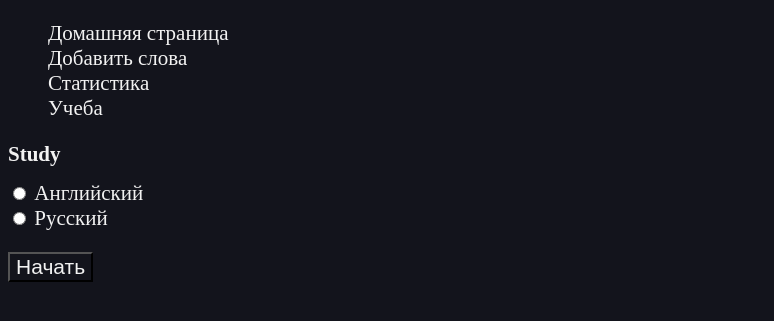
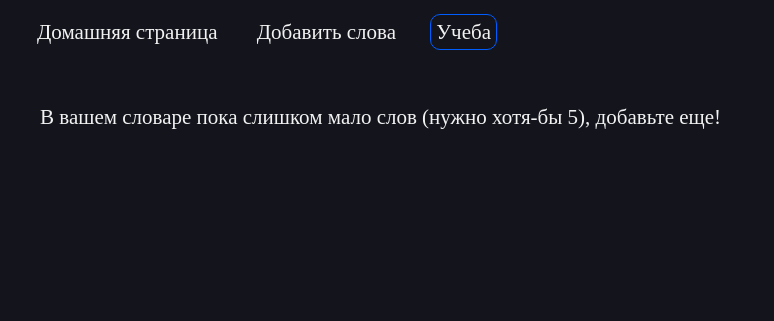
Before and after one commit to AlekseyMartunov/LearnWords, a Django app: page /study/ in a window 1280 px wide. Shown: the top 321 px of the page, without its empty margins (0-774 px from the left). Run offline with Django 4.2, Linux system fonts and the light colour scheme; data that the repository does not hold is empty.

Commit message:
some fixing

```diff
--- a/DjangoWords/settings.py
+++ b/DjangoWords/settings.py
@@ -108,7 +108,7 @@ AUTH_PASSWORD_VALIDATORS = [
 # Internationalization
 # https://docs.djangoproject.com/en/4.1/topics/i18n/
 
-LANGUAGE_CODE = 'en-us'#'en-us'
+LANGUAGE_CODE = 'ru-Ru'#'en-us'
 
 TIME_ZONE = 'UTC'
 
--- a/Words/static/Words/css/style.css
+++ b/Words/static/Words/css/style.css
@@ -1,7 +1,9 @@
 * {
-   background-color: #13141C;
-   color: #F2F2F2;
-   font-size: 21px;
+	margin: 0px;
+	padding: 0px;
+   	background-color: #13141C;
+   	color: #F2F2F2;
+   	font-size: 21px;
 }
 
 li {
@@ -12,28 +14,135 @@ a {
     text-decoration: none;
 }
 
-.menu > li {
-	display: inline;
+.menu {
+	padding: 20px;
 }
 
+.menu li {
+	display: inline;
+	margin: 10px;
+	list-style-type: none;
+}
+
+.menu a {
+	padding: 5px;
+	margin: 2px;
+}
+
+.menu a:hover {
+	color: #005DFF;
+}
+
+.selected {
+	border: 1px solid #005DFF;
+	border-radius: 10px;
+}
+
+.words_list {
+	padding: 10px;
+	margin: 20px;
+}
+
+.words_list ul {
+	padding: 20px;
+	width: 300px;
+	border: 1px solid white;
+	border-radius: 15px;
+}
+
+.words_list li {
+	margin: 5px;
+}
+
+.words_list p {
+	margin: 10px;
+}
+
+.words_list li:hover{
+	list-style-type: disc;
+}
+
+.add_words_form {
+	margin: 20px;
+	padding: 10px;
+}
+
+.add_words_form div {
+	margin: 20px;
+	padding: 10px;
+}
+
+.add_words_form input {
+	padding: 10px;
+	border: 1px solid white;
+	border-radius: 5px;
+	outline-style: none;
+}
+
+.add_words_form input:focus {
+	border: 1px solid #005DFF;
+}
+
+
+button {
+	padding: 15px;
+	border: 1px solid;
+	border-radius: 15px;
+}
+
+button:hover {
+	color: #005DFF;
+}
+
+
+.question_page {
+	margin: 40px;
+}
+
+.set_language{
+	margin-bottom: 40px;
+}
+
+.question_page input, label{
+	margin: 20px;
+}
+
+
 .success {
+	text-align: center;
+	width: 500px;
 	color:  green;
+	padding: 15px;
+	border: 1px solid;
+	border-radius: 15px;
 }
 
 .error {
+	text-align: center;
+	width: 500px;
 	color:  red;
+	padding: 15px;
+	border: 1px solid;
+	border-radius: 15px;
 }
 
 .element_answer{
-	width: 150px;
+	width: 300px;
 	height: 50px;
 	border:solid 1px;
 	border-radius: 10px ;
-	text-align: center;
-	vertical-align: center;
 	margin: 10px;
+	text-align:center;
+	line-height: 50px;
+	/*vertical-align: middle;
+	display: table-cell;*/
+
 }
 
 .element_answer:hover {
   background-color: #0098E5;
 }
+
+.word_info {
+	margin: 50px;
+}
--- a/Words/static/Words/js/SendWords.js
+++ b/Words/static/Words/js/SendWords.js
@@ -26,7 +26,7 @@ function renderAnswer(status){
 		let form_element = document.getElementById('form');
 		let div = document.createElement('div');
 		div.className = 'success';
-		div.innerHTML = 'слова успешно добавлены в ваш словарь';
+		div.innerHTML = 'Cлова успешно добавлены в ваш словарь';
 		form_element.append(div);
 
 		setTimeout(removeElement, 2000);
@@ -39,7 +39,7 @@ function renderAnswer(status){
 		let form_element = document.getElementById('form');
 		let div = document.createElement('div');
 		div.className = 'error';
-		div.innerHTML = 'Что то пошло не так...';
+		div.innerHTML = 'Возникла ошибка при добавлении слов в словарь';
 		form_element.append(div);
 
 		setTimeout(removeElement, 2000);
--- a/Words/templates/Words/HomePage.html
+++ b/Words/templates/Words/HomePage.html
@@ -4,13 +4,16 @@
 
 
 {% if words %}
-    <ul class="menu">
+    <div class="words_list">
+        <p>Пар всего: {{ words|length }}</p>
+        <ul>
             {% for word in words%}
             <li>
                  <a href="{{ word.get_absolute_url }}"> {{ word.name_rus }} <span> - </span>{{ word.name_eng }} </a>
             </li>
             {% endfor %}
         </ul>
+    </div>
 {% else %}
     <p>В вашем словаре пока еще нет слов</p>
 {% endif %}
--- a/Words/templates/Words/Statistics.html
+++ /dev/null
@@ -1,5 +0,0 @@
-{% extends "Words/base.html"%}
-
-{% block content %}
-<h1>Statistics</h1>
-{% endblock %}
--- a/Words/templates/Words/Study.html
+++ b/Words/templates/Words/Study.html
@@ -3,24 +3,26 @@
 {% block content %}
 
 
-<h1>Study</h1>
+
 {% csrf_token %}
+{% if words|length > 5 %}
+  <div class="question_page">
+  <div class="set_language">
+    <p>Какой перевод вы хотите учить?</p>
+    <input type="radio" id="language1" name="language" value="eng">
+    <label for="language1">С английского на русский</label><br>
+    <input type="radio" id="language2" name="language" value="rus">
+    <label for="language2">С русского на английский</label><br>
+    <p><button type="button" id="button">Начать</button></p>
+  </div>
 
-<input type="radio" id="language1" name="language" value="eng">
-<label for="language1">Английский</label><br>
-<input type="radio" id="language2" name="language" value="rus">
-<label for="language2">Русский</label><br>
-
-<p><button type="button" id="button">Начать</button></p>
-
-<div id="question_menu">
-  <div id="question_text"></div>
-
+  <div id="question_menu">
+      <div id="question_text"></div>
+  </div>
 </div>
-
-
-
 <script src="{% static 'Words/js/Study.js' %}"></script>
-
+{% else %}
+<div class="question_page"> В вашем словаре пока слишком мало слов (нужно хотя-бы 5), добавьте еще!</div>
+{% endif %}
 
 {% endblock %}
--- a/Words/templates/Words/base.html
+++ b/Words/templates/Words/base.html
@@ -7,11 +7,17 @@
     <link rel="stylesheet" href="{% static 'Words/css/style.css' %}" type="text/css">
 </head>
 <body>
-    <ul>
-        {% for m in menu %}
-        <li><a href="{% url m.url %}">{{ m.name }}</a></li>
-        {% endfor %}
-    </ul>
+    <div class="menu">
+        <ul>
+            {% for m in menu %}
+                {% if m.select == selected %}
+                    <li><a class="selected" href="{% url m.url %}">{{ m.name }}</a></li>
+                {% else %}
+                    <li><a href="{% url m.url %}">{{ m.name }}</a></li>
+                {% endif %}
+            {% endfor %}
+        </ul>
+    </div>
     {% block content %}
 
     {% endblock %}
--- /dev/null
+++ b/Words/templatetags/words_tags.py
@@ -0,0 +1,18 @@
+from datetime import datetime
+from django import template
+
+
+register = template.Library()
+
+
+@register.simple_tag(takes_context=True)
+def time_difference(context):
+    word = context['word'].created
+    was_created = datetime(word.year, word.month, word.day, word.hour, word.minute)
+    delta = datetime.now() - was_created
+
+    days, seconds = delta.days, delta.seconds
+    hours = seconds // 3600
+    minutes = (seconds % 3600) // 60
+
+    return f"Дней: {days}, Часов:{hours}, Минут: {minutes}"
--- a/Words/urls.py
+++ b/Words/urls.py
@@ -5,6 +5,5 @@ urlpatterns = [
     path('', views.HomePage.as_view(), name='home'),
     path('word/<slug:slug>/', views.WordDetail.as_view(), name='detail_view'),
     path('add_words/', views.AddWords.as_view(), name='add_words'),
-    path('statistics/', views.Statistics.as_view(), name='statistics'),
     path('study/', views.Study.as_view(), name='study')
 ]
--- a/Words/utils.py
+++ b/Words/utils.py
@@ -1,10 +1,10 @@
 from random import choice, shuffle
 
 
-menu = ({"name": "Домашняя страница", "url": "home"},
-        {"name": "Добавить слова", "url": "add_words"},
-        {"name": "Статистика", "url": "statistics"},
-        {"name": "Учеба", "url": "study"},)
+menu = ({"name": "Домашняя страница", "url": "home", "select": 1},
+        {"name": "Добавить слова", "url": "add_words", "select": 2},
+        {"name": "Учеба", "url": "study", "select": 3},
+        )
 
 
 class DataMixin:
@@ -14,6 +14,14 @@ class DataMixin:
         context = kwargs
         context["menu"] = menu
         return context
+
+    def get_client_ip(self, request):
+        x_forwarded_for = request.META.get('HTTP_X_FORWARDED_FOR')
+        if x_forwarded_for:
+            ip = x_forwarded_for.split(',')[0]
+        else:
+            ip = request.META.get('REMOTE_ADDR')
+        return ip
 
 
 class QuestionMaker:
@@ -31,6 +39,9 @@ class QuestionMaker:
         """ возвращает list словарей типа {'pk':1, 'question': 'кот',
         'answers': ('dog', 'cat', 'red', 'black'), correct: 1} """
         quiz = []
+        if len(self.__words) < 5:
+            return quiz
+
         for word in self.__words:
             dict_element = {}
             dict_element["pk"] = word.pk
--- a/Words/views.py
+++ b/Words/views.py
@@ -1,5 +1,6 @@
 from django.http import HttpResponse
 from django.http import JsonResponse
+from django.shortcuts import render
 from django.views.generic import ListView, DetailView, TemplateView
 import json
 
@@ -14,10 +15,14 @@ class HomePage(DataMixin, ListView):
     template_name = "Words/HomePage.html"
     context_object_name = "words"
 
-    def get_context_data(self, *, object_list=None, **kwargs):
-        context = super().get_context_data(**kwargs)
+    def get(self, request, *args, **kwargs):
+        """Переопределение функции get для получения слов, отфильтрованных по ip"""
+        ip = self.get_client_ip(request)
+        words = Words.objects.filter(user_ip=ip)
         user_context = self.get_user_context(Title="Главная")
-        return {**context, **user_context}
+        user_context["selected"] = 1
+        user_context["words"] = words
+        return render(request, self.template_name, context=user_context)
 
 
 class WordDetail(DataMixin, DetailView):
@@ -33,16 +38,6 @@ class WordDetail(DataMixin, DetailView):
         return {**context, **user_context}
 
 
-class Statistics(DataMixin, TemplateView):
-    """Класс для отображения статистики"""
-    template_name = "Words/Statistics.html"
-
-    def get_context_data(self, *, object_list=None, **kwargs):
-        context = super().get_context_data(**kwargs)
-        user_context = self.get_user_context(Title="Статистика")
-        return {**context, **user_context}
-
-
 class AddWords(DataMixin, TemplateView):
     """Класс для записи новых слов в базу"""
     template_name = "Words/AddWords.html"
@@ -50,15 +45,8 @@ class AddWords(DataMixin, TemplateView):
     def get_context_data(self, *, object_list=None, **kwargs):
         context = super().get_context_data(**kwargs)
         user_context = self.get_user_context(Title="Добавить запись")
+        user_context["selected"] = 2
         return {**context, **user_context}
-
-    def get_client_ip(self, request):
-        x_forwarded_for = request.META.get('HTTP_X_FORWARDED_FOR')
-        if x_forwarded_for:
-            ip = x_forwarded_for.split(',')[0]
-        else:
-            ip = request.META.get('REMOTE_ADDR')
-        return ip
 
     def post(self, request):
         data = json.loads(request.body.decode("utf-8"))
@@ -75,18 +63,14 @@ class Study(DataMixin, TemplateView):
     """Класс для рендеринга вопросов"""
     template_name = "Words/Study.html"
 
-    def get_client_ip(self, request):
-        x_forwarded_for = request.META.get('HTTP_X_FORWARDED_FOR')
-        if x_forwarded_for:
-            ip = x_forwarded_for.split(',')[0]
-        else:
-            ip = request.META.get('REMOTE_ADDR')
-        return ip
-
-    def get_context_data(self, *, object_list=None, **kwargs):
-        context = super().get_context_data(**kwargs)
+    def get(self, request, *args, **kwargs):
+        """Переопределение функции get для получения слов, отфильтрованных по ip"""
+        ip = self.get_client_ip(request)
+        words = Words.objects.filter(user_ip=ip)
         user_context = self.get_user_context(Title="Учеба")
-        return {**context, **user_context}
+        user_context["selected"] = 3
+        user_context["words"] = words
+        return render(request, self.template_name, context=user_context)
 
     def post(self, request):
         data = json.loads(request.body.decode("utf-8"))
```
Also changed, not shown: Words/templates/Words/AddWords.html (+7 -5 lines), Words/templates/Words/DetailPage.html (+8 -9 lines), Words/templatetags/__init__.py (added). Lines whose indentation alone changed are shown as unchanged.
